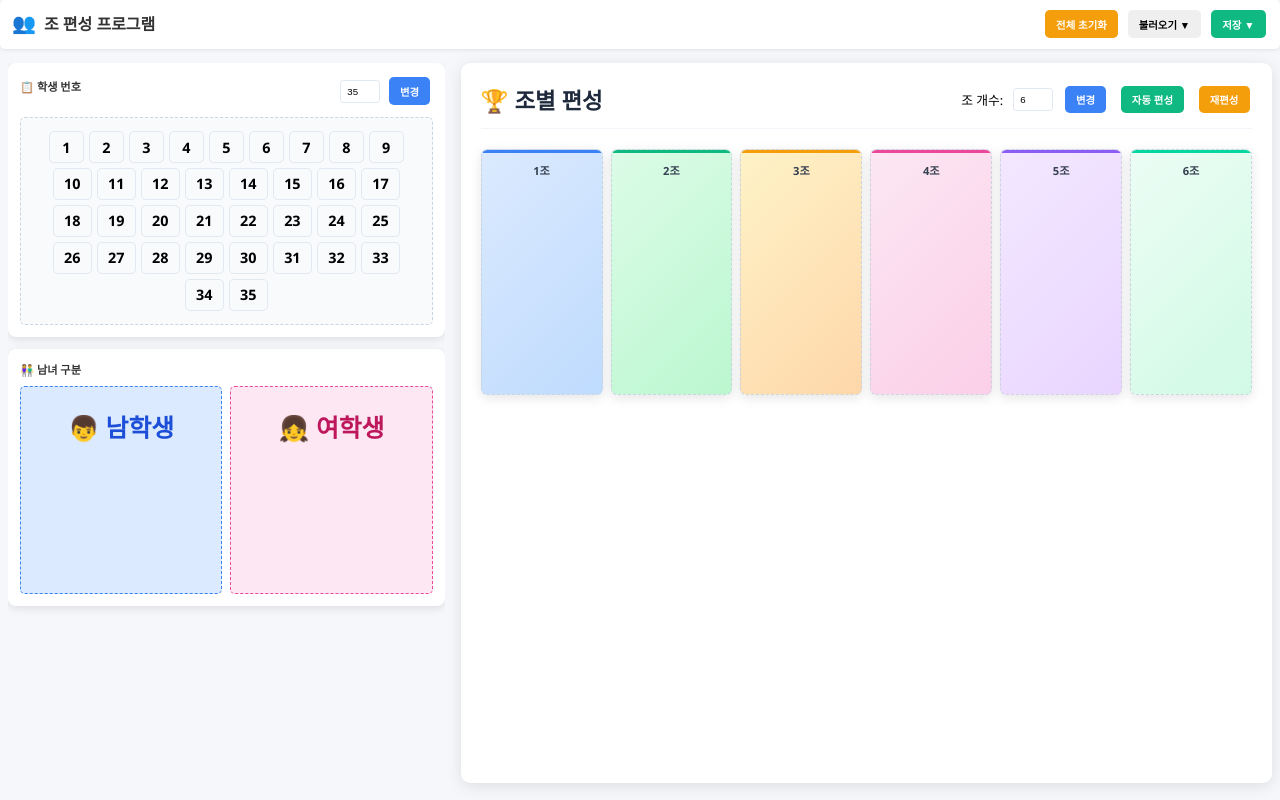
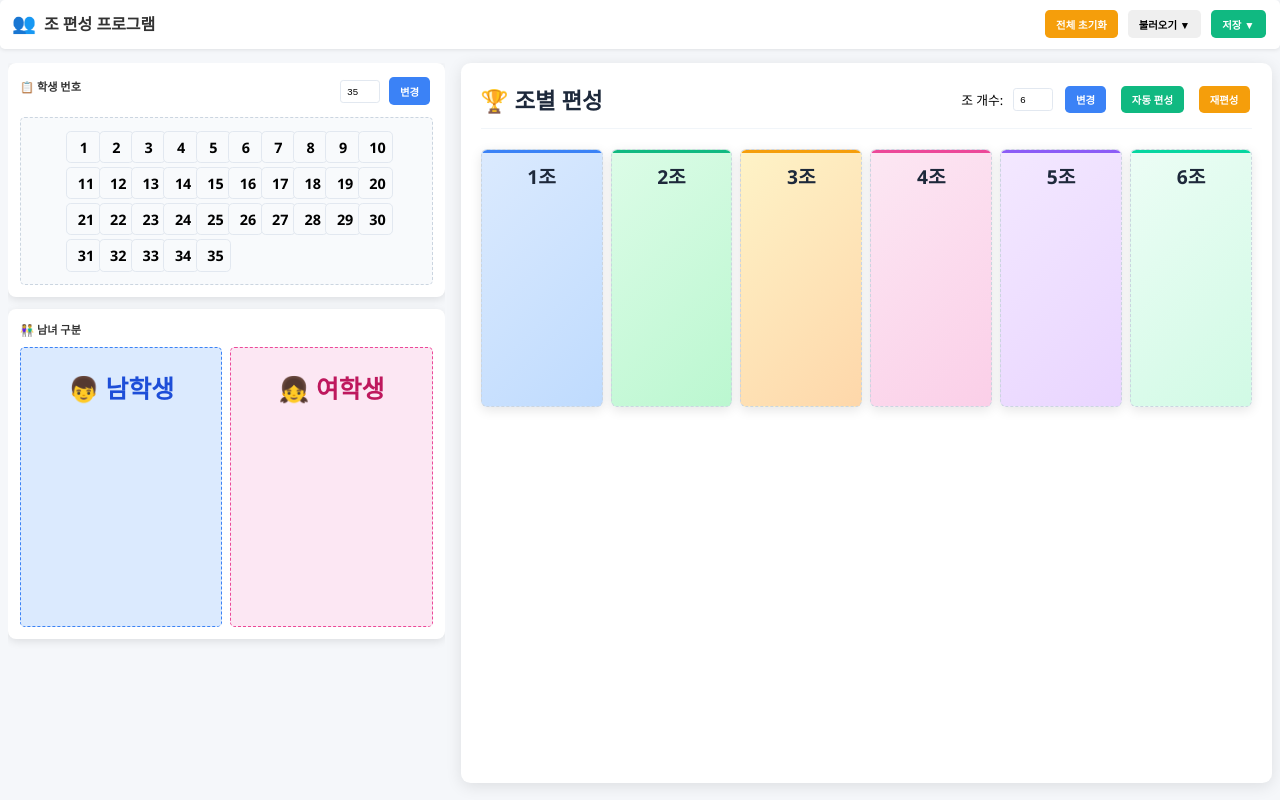
Before and after one commit to bali-lover/team_assignment, a plain HTML site: page index.html in a window 1280 px wide. Drawn offline with Linux system fonts and the light colour scheme.

Commit message:
Update index.html

```diff
--- a/index.html
+++ b/index.html
@@ -107,7 +107,7 @@
             border: 2px dashed #cbd5e0;
             border-radius: 6px;
             padding: 26px;
-            min-height: 260px;
+            min-height: 350px;
             transition: all 0.3s ease;
         }
 
@@ -142,10 +142,11 @@
         }
 
         .numbers-grid {
-            display: flex;
-            flex-wrap: wrap;
+            display: grid;
+            grid-template-columns: repeat(10, minmax(30px, 1fr));
             gap: 5px;
-            justify-content: center;
+            max-width: 400px;
+            margin: 0 auto;
         }
 
         /* 오른쪽 70% 패널 */
@@ -247,10 +248,10 @@
             margin-bottom: 15px;
         }
 
-        .team-title h4 {
+        .team .team-title h4 {
             margin: 0;
             color: #1e293b;
-            font-size: 24px;
+            font-size: 24px !important;
             font-weight: 700;
         }
 
@@ -536,12 +537,6 @@
             font-size: 14px;
         }
 
-        .numbers-grid {
-            display: flex;
-            flex-wrap: wrap;
-            gap: 6px;
-            justify-content: center;
-        }
 
         /* 성별 구분 영역 (중간) */
         .gender-division {
```
